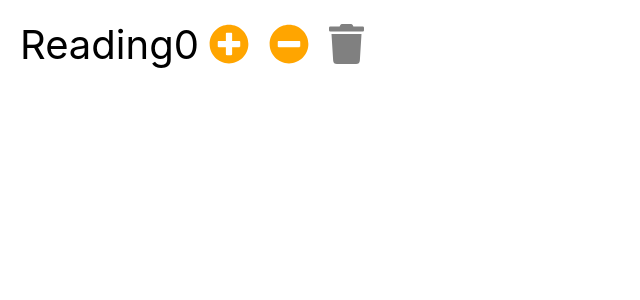
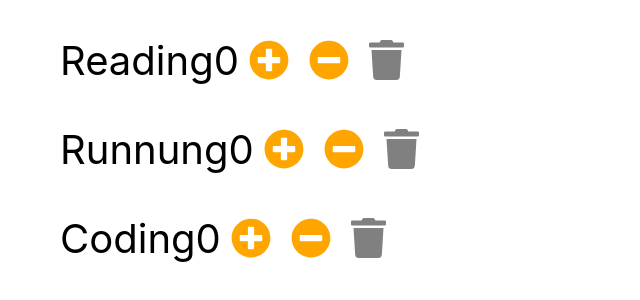
Before and after one commit to tmdqls2257/habit, a React (Create React App) app: page / in a window 1280 px wide. Shown: the top 300 px of the page, without its empty margins (0-640 px from the left). Built offline with nearby package versions, Linux system fonts and the light colour scheme.

Commit message:
state update

```diff
--- a/public/index.html
+++ b/public/index.html
@@ -9,35 +9,10 @@
       name="description"
       content="Web site created using create-react-app"
     />
-    <link rel="apple-touch-icon" href="%PUBLIC_URL%/logo192.png" />
-    <!--
-      manifest.json provides metadata used when your web app is installed on a
-      user's mobile device or desktop. See https://developers.google.com/web/fundamentals/web-app-manifest/
-    -->
-    <link rel="manifest" href="%PUBLIC_URL%/manifest.json" />
-    <!--
-      Notice the use of %PUBLIC_URL% in the tags above.
-      It will be replaced with the URL of the `public` folder during the build.
-      Only files inside the `public` folder can be referenced from the HTML.
-
-      Unlike "/favicon.ico" or "favicon.ico", "%PUBLIC_URL%/favicon.ico" will
-      work correctly both with client-side routing and a non-root public URL.
-      Learn how to configure a non-root public URL by running `npm run build`.
-    -->
     <title>React App</title>
   </head>
   <body>
     <noscript>You need to enable JavaScript to run this app.</noscript>
     <div id="root"></div>
-    <!--
-      This HTML file is a template.
-      If you open it directly in the browser, you will see an empty page.
-
-      You can add webfonts, meta tags, or analytics to this file.
-      The build step will place the bundled scripts into the <body> tag.
-
-      To begin the development, run `npm start` or `yarn start`.
-      To create a production bundle, use `npm run build` or `yarn build`.
-    -->
   </body>
 </html>
--- a/src/app.jsx
+++ b/src/app.jsx
@@ -1,8 +1,10 @@
+import React from 'react';
 import './app.css';
-import Habit from './components/habit';
+import Habits from './components/habits';
+
 
 function App() {
-  return <Habit />;
+  return <Habits></Habits>;
 }
 
 export default App;
--- a/src/components/habit.jsx
+++ b/src/components/habit.jsx
@@ -1,31 +1,37 @@
 import React, { Component } from 'react';
 
+
+
 class Habit extends Component {
-  state = {
-    count: 0,
-  };
-
   handleIncrement = () =>{
-    this.setState({count: this.state.count + 1});
+    this.props.onIncrement(this.props.habit);
   }
 
   handleDecrement = () =>{
-    const counter = this.state.count - 1;
-    this.setState({count: counter < 0 ? 0 : counter});
+    this.props.onDecrement(this.props.habit);
+  }
+
+  handleDelete = () =>{
+    this.props.onDelete(this.props.habit);
   }
 
   render(){
+    console.log(this.props.habit);//데이터가 자동으로 props로 전달
+    const { name, count } = this.props.habit;
+    //자동으로 habit에 있는 데이터가 name과 count에 담겨진다.
+    //단 동일한 이름을 사용해야한다.
+
     return (
     <li className='habit'>
-    <span className="habit-name">Reading</span>
-    <span className="habit-count">{this.state.count}</span>
+    <span className="habit-name">{name}</span>
+    <span className="habit-count">{count}</span>
     <button class="habit-button habit-plus" onClick={this.handleIncrement}>
       <i className="fas fa-plus-circle"></i>
     </button>
     <button class="habit-button habit-minus"  onClick={this.handleDecrement}>
       <i className="fas fa-minus-circle"></i>
     </button>
-    <button class="habit-button habit-trash">
+    <button class="habit-button habit-trash" onClick={this.handleDelete}>
       <i className="fas fa-trash"></i>
     </button>
     </li>
--- /dev/null
+++ b/src/components/habits.jsx
@@ -0,0 +1,53 @@
+import React, { Component } from 'react';
+import Habit from './habit';
+
+
+
+class Habits extends Component {
+  state = {
+    habits:[
+      { id: 1, name: 'Reading', count: 0},
+      { id: 2, name: 'Runnung', count: 0},
+      { id: 3, name: 'Coding', count: 0},
+    ],
+  };
+
+  handleIncrement = (habit) =>{//react는 state를 직접적으로 변경시키는 것은 좋지 않다.
+    const habits = [...this.state.habits];
+    const index = habits.indexOf(habit);
+    habits[index].count++;
+      this.setState({habits});
+  };
+
+  handleDecrement = (habit) =>{
+    const habits = [...this.state.habits];
+    const index = habits.indexOf(habit);
+    const count = habits[index].count - 1;
+    habits[index].count = count < 0 ? 0: count; //좋지는 않은 코드
+    this.setState({habits});
+  };
+
+  handleDelete = (habit) =>{
+    const habits = this.state.habits.filter(item => item.id !== habit.id);
+    this.setState({habits});
+  };
+
+  render(){
+    return (<ul>
+      {
+        this.state.habits.map(habit => (
+          <Habit
+          key={habit.id}
+          habit = {habit}
+          onIncrement={this.handleIncrement}
+          onDecrement={this.handleDecrement}
+          onDelete={this.handleDelete}
+          />//Habit 이라는 prop이름에 각각 habit의 데이터를 전달해 주는 것
+        )
+    )}
+    </ul>
+    );
+  }
+}
+
+export default Habits;
```
